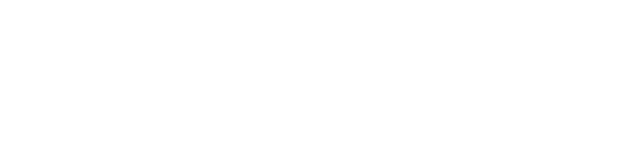
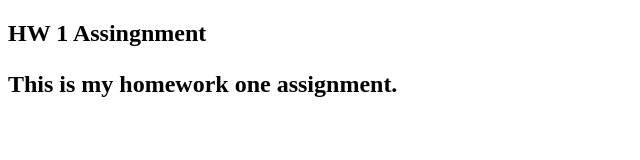
Before and after one commit to m-deluca/hw1-practice-w25, a plain HTML site: page index.html in a window 1280 px wide. Shown: the whole page, without its empty margins (0-640 px from the left). Drawn offline with Linux system fonts and the light colour scheme.

Commit message:
Update index.html
in this commit the index page was completed

```diff
--- a/index.html
+++ b/index.html
@@ -5,6 +5,7 @@
     <title>HW1 Assignment</title>
 </head>
 <body>
-
+    <h2>HW 1 Assingnment<h2>
+    <p>This is my homework one assignment.</p>
 </body>
 </html>
```
